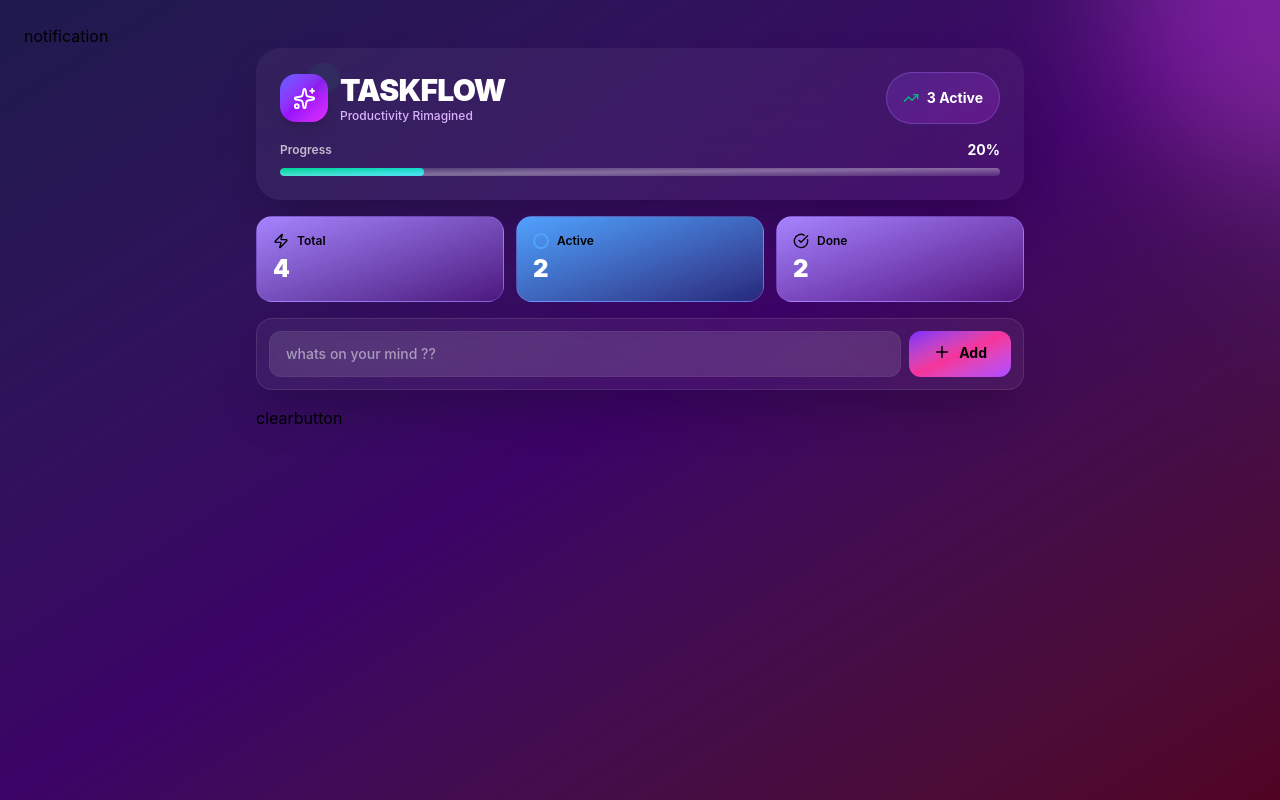
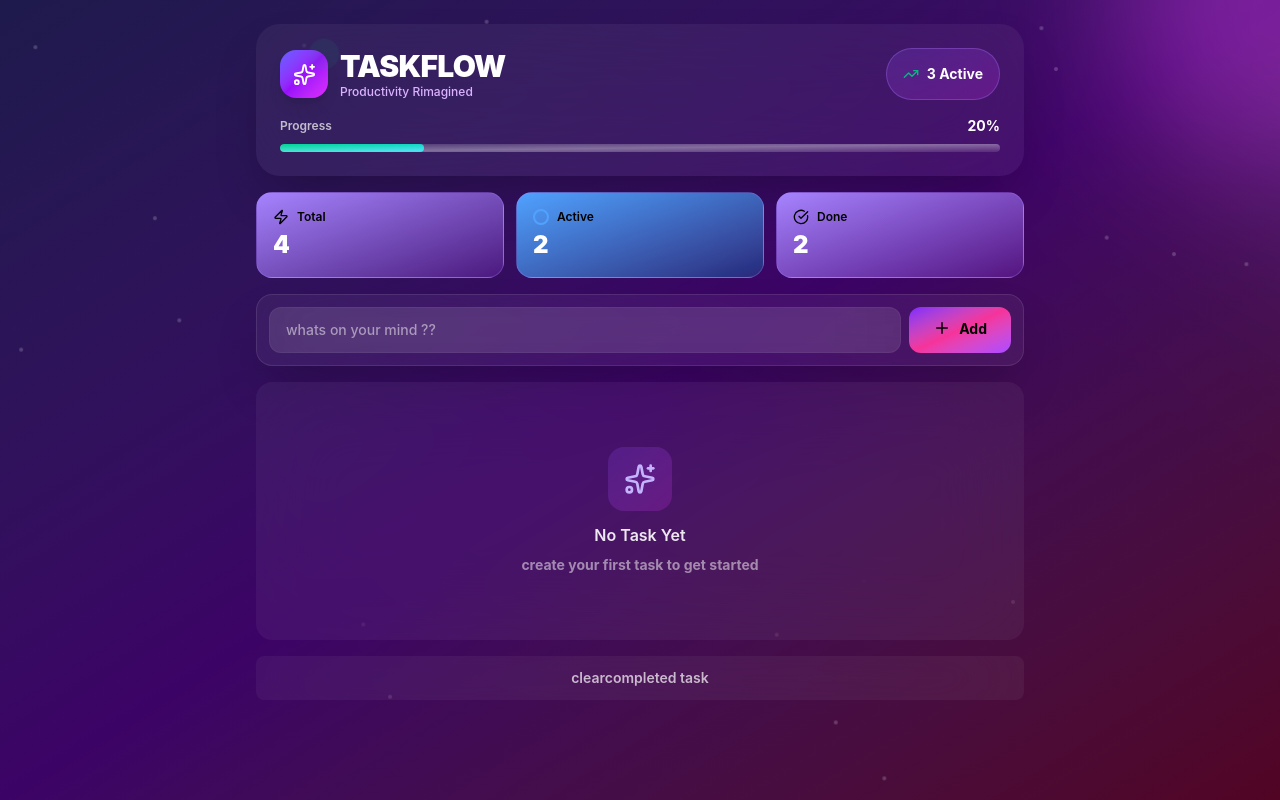
Before and after one commit to walkeom01/FRONTEND_REACT_PROJECT, a React (Vite) app in the folder TASK_FLOW_APP/: page / in a window 1280 px wide. Built offline with nearby package versions, Linux system fonts and the light colour scheme.

Commit message:
updated all the files

```diff
--- a/TASK_FLOW_APP/src/App.jsx
+++ b/TASK_FLOW_APP/src/App.jsx
@@ -9,21 +9,56 @@ import Clearbutton from './components/clearbutton'
 
 const App = () => {
   return (
-    <>
-      <div className='min-h-screen bg-linear-to-br from-indigo-950 via-purple-950 to-pink-950 p-3 sm:p-6 relative overflow-hidden'>
-        <Animate> </Animate>
+    <div className='min-h-screen bg-linear-to-br from-indigo-950 via-purple-950 to-pink-950 p-3 sm:p-6 relative overflow-hidden'>
 
-        <Notification> </Notification>
+      <Animate />
+      <Notification />
 
-        <div className='max-w-3xl mx-auto realtive z-10'>
-          <Header> </Header>
-          <StatsGrid> </StatsGrid>
-          <Input> </Input>
-          <Todolist></Todolist>
-          <Clearbutton></Clearbutton>
-        </div>
+      <div className='max-w-3xl mx-auto relative z-10'>
+        <Header />
+        <StatsGrid />
+        <Input />
+        <Todolist />
+        <Clearbutton />
       </div>
-    </>
+
+      <style>
+        {`
+          @keyframes slideIn {
+            from {
+              opacity: 0;
+              transform: translateY(20px);
+            }
+            to {
+              opacity: 1;
+              transform: translateY(0);
+            }
+          }
+
+          @keyframes float {
+            0%, 100% {
+              transform: translateY(0px) translateX(0px);
+            }
+            50% {
+              transform: translateY(-20px) translateX(10px);
+            }
+          }
+
+          @keyframes shimmer {
+            0% {
+              transform: translateX(-100%);
+            }
+            100% {
+              transform: translateX(100%);
+            }
+          }
+
+          .animate-shimmer {
+            animation: shimmer 2s infinite;
+          }
+        `}
+      </style>
+    </div>
   )
 }
 
--- a/TASK_FLOW_APP/src/components/animate.jsx
+++ b/TASK_FLOW_APP/src/components/animate.jsx
@@ -14,7 +14,21 @@ const animate = () => {
           style={{ animationDelay: "4s" }}>
         </div>
       </div>
-      <div></div>
+      <div className='absolute inset-0 overflow-hidden pointer-events-none '>
+        {
+          [...Array(20)].map((_,i)=>(
+            <div key={i} className='absolute w-1 h-1 bg-white rounded-full opacity-20'
+            style={{
+              left:`${Math.random()*100}%`,
+              top:`${Math.random()*100}%`,
+              animation:`float ${5+Math.random()*10}s ease-in-out infinite`,
+              animationDelay:`${Math.random()*5}s`
+            }}
+            ></div>
+          ))
+        }
+
+      </div>
     </div>
   )
 }
--- a/TASK_FLOW_APP/src/components/clearbutton.jsx
+++ b/TASK_FLOW_APP/src/components/clearbutton.jsx
@@ -1,8 +1,18 @@
 import React from 'react'
 
 const clearbutton = () => {
+  let completedtodo;
+  let onclick;
+
+  if(completedtodo === 0 )return null;
   return (
-    <div>clearbutton</div>
+     <>
+      <button onClick={onclick} className='mt-4 w-full py-3 backdrop-blur-2xl
+      bg-white/5 hover:bg-white/10 text-white/70 hover:text-white transition-all duration-300
+      rounded-lg fint font-semibold border-white/10 hover:scale-[1.02] active:scale-95 text-sm'>
+        clear{completedtodo}completed task
+      </button>
+     </>
   )
 }
 
--- a/TASK_FLOW_APP/src/components/header.jsx
+++ b/TASK_FLOW_APP/src/components/header.jsx
@@ -40,7 +40,7 @@ const header = () => {
             <div className=' absolute inset-0 bg-linear-to-br  from-emerald-400 via-teal-400 to-cyan-400 rounded-full transition-all duration-700 ease-out shadow-lg' style={{ width: `${progress}%` }}>
 
             </div>
-            <div className=' absolute inset-0 bg-linear-to-br  from-transpaarent  via-white/30 to-transparent animate-shimmer '>
+            <div className=' absolute inset-0 bg-linear-to-br  from-transpaarent  via-white/30 to-transparent animate-none '>
 
             </div>
           </div>
--- a/TASK_FLOW_APP/src/components/notification.jsx
+++ b/TASK_FLOW_APP/src/components/notification.jsx
@@ -1,8 +1,18 @@
 import React from 'react'
 
 const notification = () => {
+  let notificationnn;
+  let onclose;
+if(!notificationnn)return null;
   return (
-    <div>notification</div>
+    <div>
+      <div className='fixed top-4 right-4 z-50 animate-in slide-in-from-top-5'>
+        <div className={`flex items-center gap-3 px-3 py-3   `}>
+
+        </div>
+
+      </div>
+    </div>
   )
 }
 
--- a/TASK_FLOW_APP/src/components/todolist.jsx
+++ b/TASK_FLOW_APP/src/components/todolist.jsx
@@ -1,5 +1,6 @@
 import React from 'react'
 import todoitem from './todoitem'
+import { Sparkles } from 'lucide-react';
 
 const todolist = () => {
   let todo = [];
@@ -13,6 +14,20 @@ const todolist = () => {
   let onedittextchange;
   let oneditkeypress;
 
+  if(todo.length === 0){
+    return (
+      <div className='text-center py-16 backdrop-blur-2xl bg-white/5 rounded-2xl border
+      border-white/0 '>
+        <div className='w-16 h-16 bg-linear-to-br from-violet-500/20 to-fuchsia-500/20
+        rounded-2xl flex items-center justify-center mx-auto mb-3'>
+        <Sparkles size={32} className="text-violet-300"></Sparkles>
+
+        </div>
+        <p className='text-white/90 text-base font-semibold mb-2 '>No Task Yet</p>
+        <p  className='text-white/50 text-sm font-bold'>create your first task to get started</p>
+      </div>
+    )
+  }
   return (
     <div className='space-y-2'>
       {todo.map((todo, index) => <todoitem key={index}
```
